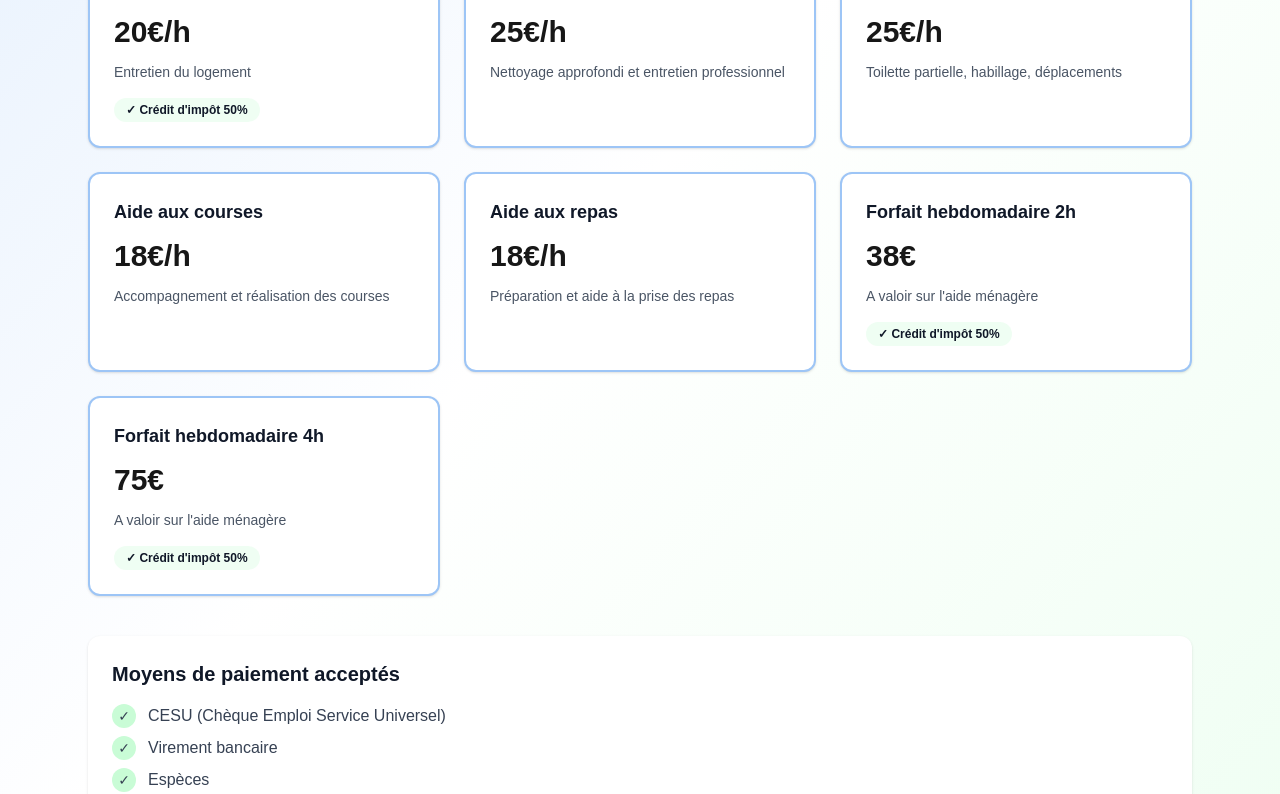
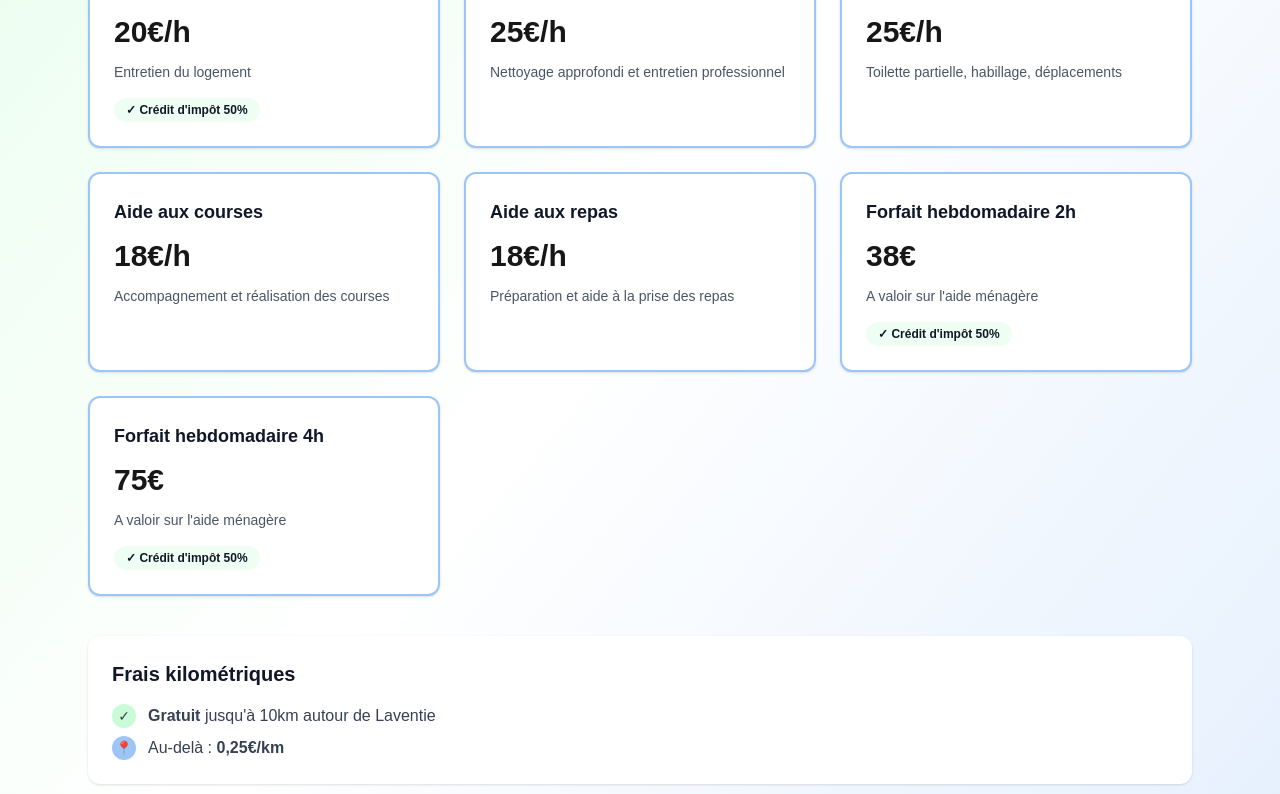
Before and after one commit to nboyet/amservices, a Next.js app: page / in a window 1280 px wide. Shown: the part 2003-2797 px from the top of the page. Built offline with nearby package versions, Linux system fonts and the light colour scheme.

Commit message:
feat: add tax by km

```diff
--- a/app/_components/AudienceSection.tsx
+++ b/app/_components/AudienceSection.tsx
@@ -7,7 +7,7 @@ interface AudienceSectionProps {
 
 const AudienceSection: FC<AudienceSectionProps> = ({ profiles }) => {
   return (
-    <section className="bg-gray-50 px-4 py-12 sm:px-6 sm:py-16">
+    <section className="bg-gradient-to-br from-mint/50 via-white to-sky/30 px-4 py-12 sm:px-6 sm:py-16">
       <div className="mx-auto max-w-6xl">
         <h2 className="mb-8 text-2xl font-bold text-gray-900 sm:text-3xl">
           Pour qui ?
--- a/app/_components/ContactSection.tsx
+++ b/app/_components/ContactSection.tsx
@@ -14,7 +14,10 @@ const ContactSection: FC<ContactSectionProps> = ({
   invitationText,
 }) => {
   return (
-    <section id="contact" className="bg-gray-50 px-4 py-12 sm:px-6 sm:py-16">
+    <section
+      id="contact"
+      className="bg-gradient-to-br from-mint/50 via-white to-sky/30 px-4 py-12 sm:px-6 sm:py-16"
+    >
       <div className="mx-auto max-w-4xl">
         <h2 className="mb-6 text-2xl font-bold text-gray-900 sm:text-3xl">
           Me contacter
--- a/app/_components/PresentationSection.tsx
+++ b/app/_components/PresentationSection.tsx
@@ -10,7 +10,7 @@ const PresentationSection: FC<PresentationSectionProps> = ({ provider }) => {
   const altText = `${provider.name}, ${provider.role}`;
 
   return (
-    <section className="bg-gray-50 px-4 py-12 sm:px-6 sm:py-16">
+    <section className="bg-gradient-to-br from-mint/50 via-white to-sky/30 px-4 py-12 sm:px-6 sm:py-16">
       <div className="mx-auto max-w-4xl">
         <h2 className="mb-8 text-2xl font-bold text-gray-900 sm:text-3xl">
           Votre prestataire
--- a/app/_components/ServicesSection.tsx
+++ b/app/_components/ServicesSection.tsx
@@ -9,7 +9,8 @@ interface ServicesSectionProps {
 
 const ServicesSection: FC<ServicesSectionProps> = ({ services }) => {
   return (
-    <section className="mx-auto max-w-6xl px-4 py-12 sm:px-6 sm:py-16">
+    <section className="bg-gradient-to-br from-mint/50 via-white to-sky/30 px-4 py-12 sm:px-6 sm:py-16">
+      <div className="mx-auto max-w-6xl">
         <div className="mb-12 flex flex-col items-center gap-6 text-center sm:flex-row sm:justify-center sm:gap-8">
           <Image
             src="/si_logo.webp"
@@ -27,6 +28,7 @@ const ServicesSection: FC<ServicesSectionProps> = ({ services }) => {
             <ServiceCard key={service.id} service={service} />
           ))}
         </div>
+      </div>
     </section>
   );
 };
--- a/app/_components/TarifsSection.tsx
+++ b/app/_components/TarifsSection.tsx
@@ -1,15 +1,20 @@
 import type { FC } from "react";
 import Image from "next/image";
-import type { TarifItem } from "../_types";
+import type { TarifItem, TravelFees } from "../_types";
 
 interface TarifsSectionProps {
   tarifs: TarifItem[];
+  travelFees: TravelFees;
   paymentMethods: string[];
 }
 
-const TarifsSection: FC<TarifsSectionProps> = ({ tarifs, paymentMethods }) => {
+const TarifsSection: FC<TarifsSectionProps> = ({
+  tarifs,
+  travelFees,
+  paymentMethods,
+}) => {
   return (
-    <section className="bg-gradient-to-br from-sky/30 via-white to-mint/30 py-12 sm:py-16 lg:py-20">
+    <section className="bg-gradient-to-br from-mint/50 via-white to-sky/30 py-12 sm:py-16 lg:py-20">
       <div className="mx-auto max-w-6xl px-4 sm:px-6">
         {/* Header with logo */}
         <div className="mb-8 flex flex-col items-center gap-6 text-center sm:flex-row sm:justify-center sm:gap-8">
@@ -67,6 +72,37 @@ const TarifsSection: FC<TarifsSectionProps> = ({ tarifs, paymentMethods }) => {
           ))}
         </div>
 
+        {/* Travel fees */}
+        <div className="mb-6 rounded-xl bg-white p-6 shadow-sm">
+          <h3 className="mb-4 text-xl font-bold text-gray-900">
+            Frais kilométriques
+          </h3>
+          <div className="space-y-2 text-gray-700">
+            <p className="flex items-center gap-3">
+              <span
+                className="flex h-6 w-6 items-center justify-center rounded-full bg-mint text-sm"
+                aria-hidden="true"
+              >
+                ✓
+              </span>
+              <span>
+                <strong>Gratuit</strong> jusqu&apos;à {travelFees.freeRadius}
+              </span>
+            </p>
+            <p className="flex items-center gap-3">
+              <span
+                className="flex h-6 w-6 items-center justify-center rounded-full bg-sky text-sm"
+                aria-hidden="true"
+              >
+                📍
+              </span>
+              <span>
+                Au-delà : <strong>{travelFees.feePerKm}/km</strong>
+              </span>
+            </p>
+          </div>
+        </div>
+
         {/* Payment methods */}
         <div className="rounded-xl bg-white p-6 shadow-sm">
           <h3 className="mb-4 text-xl font-bold text-gray-900">
--- a/app/_components/TrustSection.tsx
+++ b/app/_components/TrustSection.tsx
@@ -7,7 +7,8 @@ interface TrustSectionProps {
 
 const TrustSection: FC<TrustSectionProps> = ({ points }) => {
   return (
-    <section className="mx-auto max-w-4xl px-4 py-12 sm:px-6 sm:py-16">
+    <section className="bg-gradient-to-br from-mint/50 via-white to-sky/30 px-4 py-12 sm:px-6 sm:py-16">
+      <div className="mx-auto max-w-4xl">
         <h2 className="mb-8 text-2xl font-bold text-gray-900 sm:text-3xl">
           Pourquoi me faire confiance ?
         </h2>
@@ -34,6 +35,7 @@ const TrustSection: FC<TrustSectionProps> = ({ points }) => {
             </li>
           ))}
         </ul>
+      </div>
     </section>
   );
 };
--- a/app/_data/content.ts
+++ b/app/_data/content.ts
@@ -190,6 +190,11 @@ export const CONTENT: SiteContent = {
     },
   ],
 
+  travelFees: {
+    freeRadius: "10km autour de Laventie",
+    feePerKm: "0,25€",
+  },
+
   paymentMethods: [
     "CESU (Chèque Emploi Service Universel)",
     "Virement bancaire",
--- a/app/_types/index.ts
+++ b/app/_types/index.ts
@@ -44,6 +44,11 @@ export interface FooterData {
   legalUrl: string;
 }
 
+export interface TravelFees {
+  freeRadius: string; // e.g. "10km autour de Laventie"
+  feePerKm: string; // e.g. "0,25€"
+}
+
 export interface SiteContent {
   phone: string;
   email: string;
@@ -55,6 +60,7 @@ export interface SiteContent {
   provider: ProviderProfile;
   trustPoints: TrustPoint[]; // 3–5 items
   tarifs: TarifItem[];
+  travelFees: TravelFees;
   paymentMethods: string[];
   contactAvailability: string;
   contactInvitation: string;
--- a/app/page.tsx
+++ b/app/page.tsx
@@ -3,7 +3,6 @@ import HeroSection from "./_components/HeroSection";
 import ServicesSection from "./_components/ServicesSection";
 import TarifsSection from "./_components/TarifsSection";
 import AudienceSection from "./_components/AudienceSection";
-import ZoneSection from "./_components/ZoneSection";
 import PresentationSection from "./_components/PresentationSection";
 import TrustSection from "./_components/TrustSection";
 import ContactSection from "./_components/ContactSection";
@@ -15,13 +14,10 @@ export default function Home() {
       <ServicesSection services={CONTENT.services} />
       <TarifsSection
         tarifs={CONTENT.tarifs}
+        travelFees={CONTENT.travelFees}
         paymentMethods={CONTENT.paymentMethods}
       />
       <AudienceSection profiles={CONTENT.audienceProfiles} />
-      <ZoneSection
-        cities={CONTENT.zoneCities}
-        surroundingNote={CONTENT.zoneSurroundingNote}
-      />
       <PresentationSection provider={CONTENT.provider} />
       <TrustSection points={CONTENT.trustPoints} />
       <ContactSection
```
Lines whose indentation alone changed are shown as unchanged.
